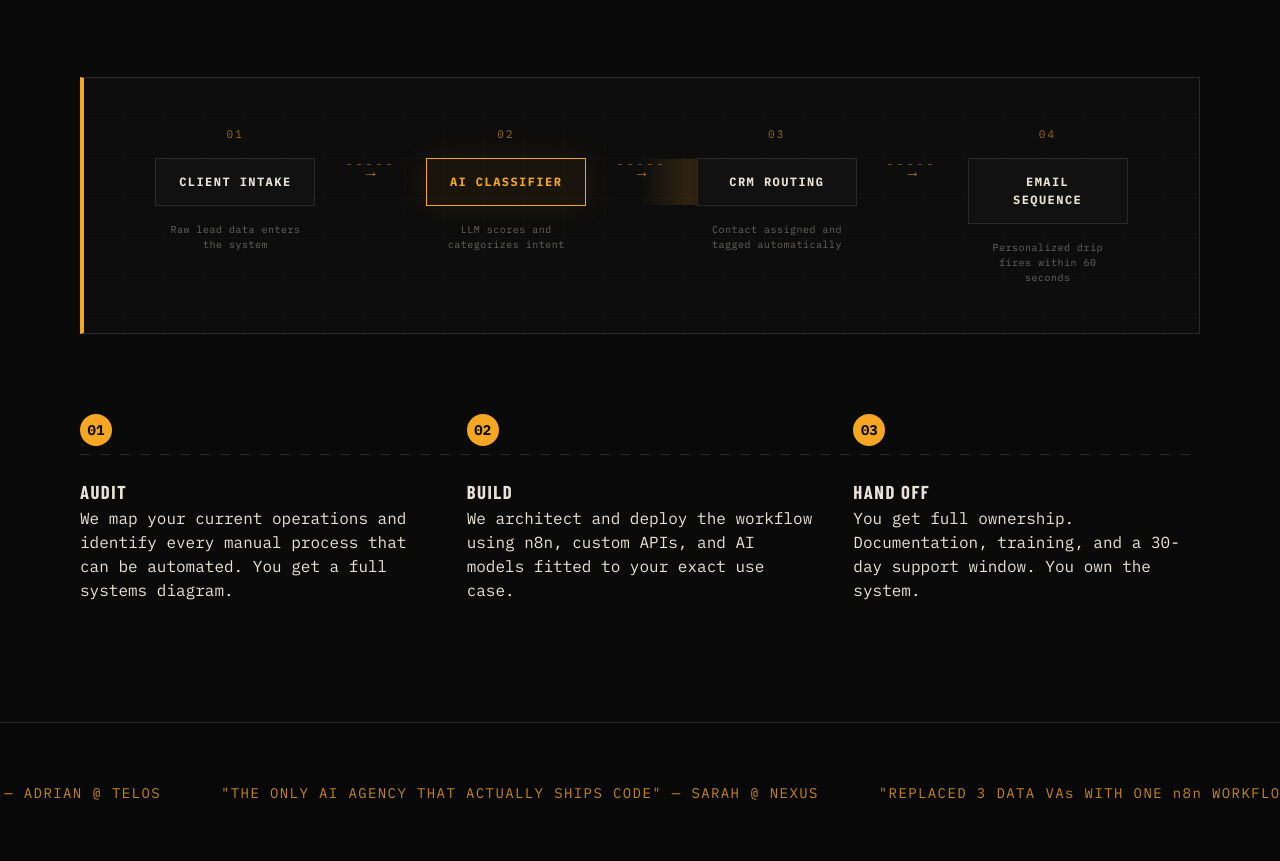
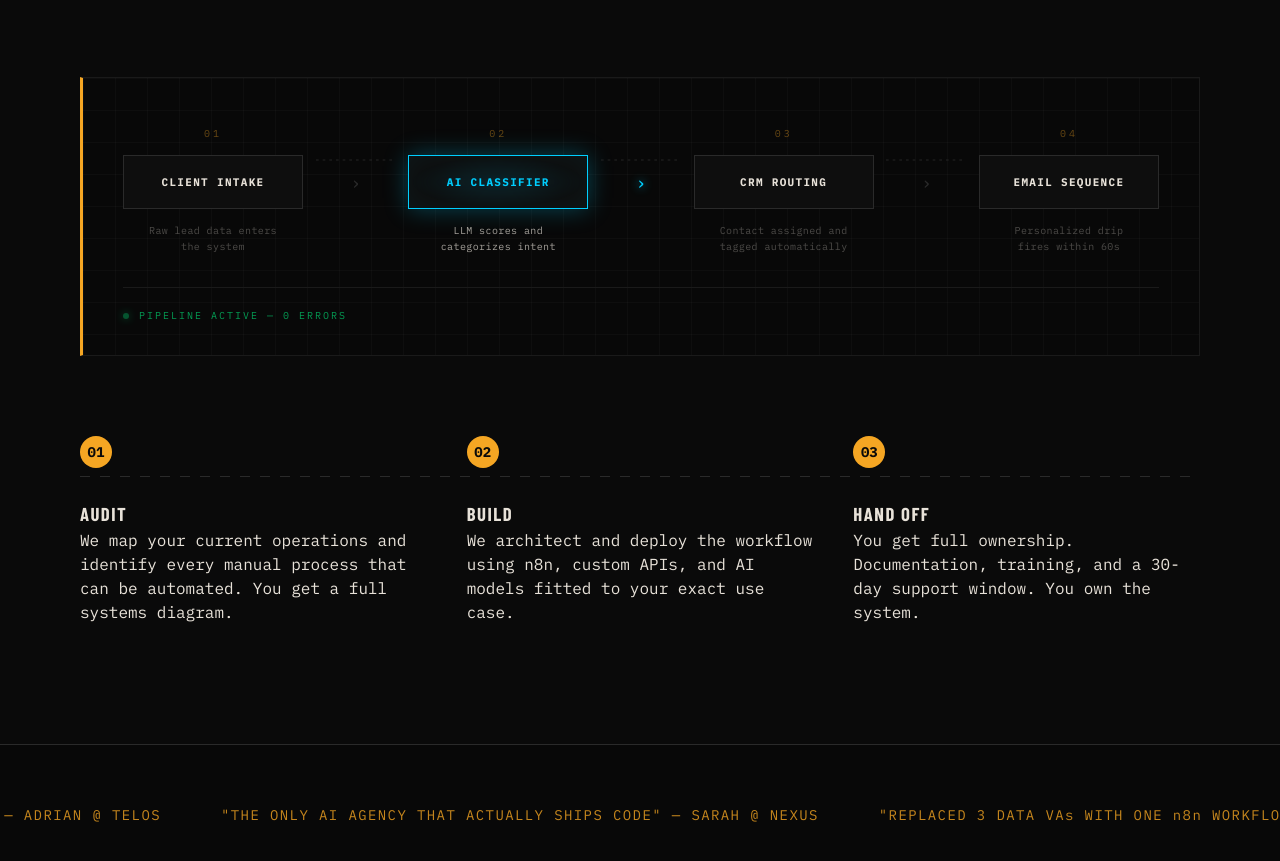
Before and after one commit to dexvercel3-code/Ai-service-provider-prototype, a website built with Vite: page index.html in a window 1280 px wide. Shown: the part 2473-3334 px from the top of the page. Built offline with nearby package versions, Linux system fonts and the light colour scheme; a web font is replaced by a local one.

Commit message:
feat: Redesign the mini-flowchart component with a new HTML structure, CSS styling, and JavaScript-driven animations and status display.

```diff
--- a/index.html
+++ b/index.html
@@ -174,37 +174,72 @@
         </div>
 
         <div class="mini-flowchart">
-          <div class="flow-step">
-            <div class="flow-step-number">01</div>
-            <div class="flow-step-box">CLIENT INTAKE</div>
-            <div class="flow-step-label">Raw lead data enters the system</div>
+          <div class="flowchart-inner">
+
+            <div class="flow-node" id="flow-node-1">
+              <div class="flow-node-number">01</div>
+              <div class="flow-node-box">
+                <div class="flow-node-pulse"></div>
+                <span>CLIENT INTAKE</span>
+              </div>
+              <div class="flow-node-label">Raw lead data enters the system</div>
+            </div>
+
+            <div class="flow-pipe" id="pipe-1">
+              <svg class="pipe-svg" viewBox="0 0 120 20" preserveAspectRatio="none">
+                <line x1="0" y1="10" x2="120" y2="10" stroke="#2A2A2A" stroke-width="1" stroke-dasharray="4 6"/>
+                <circle class="pipe-dot" r="4" cy="10" cx="0" fill="#F5A623"/>
+              </svg>
+              <span class="pipe-arrow">›</span>
+            </div>
+
+            <div class="flow-node" id="flow-node-2">
+              <div class="flow-node-number">02</div>
+              <div class="flow-node-box">
+                <div class="flow-node-pulse"></div>
+                <span>AI CLASSIFIER</span>
+              </div>
+              <div class="flow-node-label">LLM scores and categorizes intent</div>
+            </div>
+
+            <div class="flow-pipe" id="pipe-2">
+              <svg class="pipe-svg" viewBox="0 0 120 20" preserveAspectRatio="none">
+                <line x1="0" y1="10" x2="120" y2="10" stroke="#2A2A2A" stroke-width="1" stroke-dasharray="4 6"/>
+                <circle class="pipe-dot" r="4" cy="10" cx="0" fill="#00FF87"/>
+              </svg>
+              <span class="pipe-arrow">›</span>
+            </div>
+
+            <div class="flow-node" id="flow-node-3">
+              <div class="flow-node-number">03</div>
+              <div class="flow-node-box">
+                <div class="flow-node-pulse"></div>
+                <span>CRM ROUTING</span>
+              </div>
+              <div class="flow-node-label">Contact assigned and tagged automatically</div>
+            </div>
+
+            <div class="flow-pipe" id="pipe-3">
+              <svg class="pipe-svg" viewBox="0 0 120 20" preserveAspectRatio="none">
+                <line x1="0" y1="10" x2="120" y2="10" stroke="#2A2A2A" stroke-width="1" stroke-dasharray="4 6"/>
+                <circle class="pipe-dot" r="4" cy="10" cx="0" fill="#7B61FF"/>
+              </svg>
+              <span class="pipe-arrow">›</span>
+            </div>
+
+            <div class="flow-node" id="flow-node-4">
+              <div class="flow-node-number">04</div>
+              <div class="flow-node-box">
+                <div class="flow-node-pulse"></div>
+                <span>EMAIL SEQUENCE</span>
+              </div>
+              <div class="flow-node-label">Personalized drip fires within 60s</div>
+            </div>
+
           </div>
-          <div class="flow-connector">
-            <div class="flow-connector-line"></div>
-            <div class="flow-connector-arrow">→</div>
-          </div>
-          <div class="flow-step">
-            <div class="flow-step-number">02</div>
-            <div class="flow-step-box highlight">AI CLASSIFIER</div>
-            <div class="flow-step-label">LLM scores and categorizes intent</div>
-          </div>
-          <div class="flow-connector">
-            <div class="flow-connector-line"></div>
-            <div class="flow-connector-arrow">→</div>
-          </div>
-          <div class="flow-step">
-            <div class="flow-step-number">03</div>
-            <div class="flow-step-box">CRM ROUTING</div>
-            <div class="flow-step-label">Contact assigned and tagged automatically</div>
-          </div>
-          <div class="flow-connector">
-            <div class="flow-connector-line"></div>
-            <div class="flow-connector-arrow">→</div>
-          </div>
-          <div class="flow-step">
-            <div class="flow-step-number">04</div>
-            <div class="flow-step-box">EMAIL SEQUENCE</div>
-            <div class="flow-step-label">Personalized drip fires within 60 seconds</div>
+          <div class="flowchart-status">
+            <span class="status-dot"></span>
+            <span class="status-text">PIPELINE ACTIVE — 0 ERRORS</span>
           </div>
         </div>
 
--- a/main.js
+++ b/main.js
@@ -15,7 +15,72 @@ document.addEventListener('DOMContentLoaded', () => {
   initMobileCTA();
   initFooterNav();
   initScrollTo();
+  initFlowchart();
 });
+
+function initFlowchart() {
+  const nodes = [
+    { node: document.getElementById('flow-node-1'), color: '#F5A623' },
+    { node: document.getElementById('flow-node-2'), color: '#00CFFF' },
+    { node: document.getElementById('flow-node-3'), color: '#00FF87' },
+    { node: document.getElementById('flow-node-4'), color: '#7B61FF' },
+  ];
+
+  const pipes = [
+    { el: document.getElementById('pipe-1'), color: '#F5A623' },
+    { el: document.getElementById('pipe-2'), color: '#00CFFF' },
+    { el: document.getElementById('pipe-3'), color: '#00FF87' },
+  ];
+
+  let step = 0;
+
+  function clearAll() {
+    nodes.forEach(n => {
+      n.node.classList.remove('active');
+      n.node.style.removeProperty('--node-color');
+    });
+    pipes.forEach(p => {
+      p.el.classList.remove('active');
+      p.el.style.removeProperty('--pipe-color');
+      const dot = p.el.querySelector('.pipe-dot');
+      if (dot) {
+        dot.classList.remove('traveling');
+        void dot.offsetWidth; // force reflow to restart animation
+      }
+    });
+  }
+
+  function runStep() {
+    clearAll();
+
+    // Activate current node
+    const currentNode = nodes[step];
+    if (currentNode && currentNode.node) {
+      currentNode.node.classList.add('active');
+      currentNode.node.style.setProperty('--node-color', currentNode.color);
+    }
+
+    // Activate pipe leading out of current node (if not last)
+    if (step < pipes.length) {
+      const currentPipe = pipes[step];
+      if (currentPipe && currentPipe.el) {
+        currentPipe.el.classList.add('active');
+        currentPipe.el.style.setProperty('--pipe-color', currentPipe.color);
+        const dot = currentPipe.el.querySelector('.pipe-dot');
+        if (dot) {
+          dot.style.fill = currentPipe.color;
+          dot.classList.add('traveling');
+        }
+      }
+    }
+
+    step = (step + 1) % nodes.length;
+  }
+
+  // Start immediately then loop
+  runStep();
+  setInterval(runStep, 1200);
+}
 
 // Scroll to Section
 function initScrollTo() {
--- a/style.css
+++ b/style.css
@@ -1030,170 +1030,225 @@ footer {
 
 /* Flowchart */
 .mini-flowchart {
-  display: flex;
-  align-items: flex-start;
-  justify-content: center;
-  gap: 0;
   margin: 80px 0;
-  padding: 48px 40px;
-  background-color: #0D0D0D;
-  border: 1px solid var(--concrete-gray);
-  border-left: 4px solid var(--amber);
+  padding: 48px 40px 32px;
+  background-color: #080808;
+  border: 1px solid #1a1a1a;
+  border-left: 3px solid var(--amber);
   position: relative;
   overflow: hidden;
-  flex-wrap: wrap;
 }
 
-/* Subtle grid background on the flowchart */
 .mini-flowchart::before {
   content: '';
   position: absolute;
   inset: 0;
   background-image:
-    linear-gradient(var(--concrete-gray) 1px, transparent 1px),
-    linear-gradient(90deg, var(--concrete-gray) 1px, transparent 1px);
-  background-size: 40px 40px;
-  opacity: 0.15;
+    linear-gradient(rgba(255,255,255,0.025) 1px, transparent 1px),
+    linear-gradient(90deg, rgba(255,255,255,0.025) 1px, transparent 1px);
+  background-size: 32px 32px;
   pointer-events: none;
 }
 
-.flow-step {
+.flowchart-inner {
   display: flex;
-  flex-direction: column;
   align-items: center;
-  gap: 16px;
-  position: relative;
-  z-index: 1;
-  flex: 1;
-  min-width: 140px;
-}
-
-.flow-step-number {
-  font-family: 'IBM Plex Mono', monospace;
-  font-size: 11px;
-  color: var(--amber);
-  letter-spacing: 0.2em;
-  opacity: 0.6;
-}
-
-.flow-step-box {
-  font-family: 'IBM Plex Mono', monospace;
-  font-size: 12px;
-  font-weight: 700;
-  letter-spacing: 0.12em;
-  color: var(--warm-white);
-  background-color: #111;
-  border: 1px solid var(--concrete-gray);
-  padding: 14px 20px;
-  text-align: center;
-  width: 100%;
-  max-width: 160px;
-  position: relative;
-  transition: border-color 0.3s ease, box-shadow 0.3s ease;
-}
-
-.flow-step-box:hover {
-  border-color: var(--amber);
-  box-shadow: 0 0 20px rgba(245, 166, 35, 0.08);
-}
-
-.flow-step-box.highlight {
-  border-color: var(--amber);
-  color: var(--amber);
-  background-color: rgba(245, 166, 35, 0.05);
-  box-shadow: 0 0 30px rgba(245, 166, 35, 0.1);
-}
-
-/* Running light animation on highlight box */
-.flow-step-box.highlight::after {
-  content: '';
-  position: absolute;
-  top: 0;
-  left: -100%;
-  width: 60%;
-  height: 100%;
-  background: linear-gradient(90deg, transparent, rgba(245, 166, 35, 0.15), transparent);
-  animation: flow-scan 2.5s ease-in-out infinite;
-}
-
-@keyframes flow-scan {
-  0% { left: -60%; }
-  100% { left: 160%; }
-}
-
-.flow-step-label {
-  font-family: 'IBM Plex Mono', monospace;
-  font-size: 10px;
-  color: var(--warm-white);
-  opacity: 0.4;
-  text-align: center;
-  letter-spacing: 0.05em;
-  line-height: 1.5;
-  max-width: 140px;
-}
-
-.flow-connector {
-  display: flex;
-  flex-direction: column;
-  align-items: center;
-  justify-content: flex-start;
-  padding-top: 38px;
+  justify-content: space-between;
   gap: 0;
-  flex-shrink: 0;
-  width: 48px;
   position: relative;
   z-index: 1;
 }
 
-.flow-connector-line {
-  width: 100%;
-  height: 1px;
-  background: repeating-linear-gradient(
-    90deg,
-    var(--amber) 0px,
-    var(--amber) 4px,
-    transparent 4px,
-    transparent 10px
-  );
+/* NODE */
+.flow-node {
+  display: flex;
+  flex-direction: column;
+  align-items: center;
+  gap: 14px;
+  flex: 1;
+  max-width: 180px;
+}
+
+.flow-node-number {
+  font-family: 'IBM Plex Mono', monospace;
+  font-size: 10px;
+  letter-spacing: 0.3em;
+  color: var(--amber);
   opacity: 0.4;
 }
 
-.flow-connector-arrow {
-  color: var(--amber);
-  font-size: 16px;
-  line-height: 1;
-  margin-top: -2px;
+.flow-node-box {
+  position: relative;
+  width: 100%;
+  padding: 18px 12px;
+  background-color: #0e0e0e;
+  border: 1px solid #2a2a2a;
+  text-align: center;
+  font-family: 'IBM Plex Mono', monospace;
+  font-size: 11px;
+  font-weight: 700;
+  letter-spacing: 0.12em;
+  color: var(--warm-white);
+  transition: border-color 0.2s ease, box-shadow 0.2s ease, color 0.2s ease;
+  overflow: hidden;
+}
+
+/* Active state - triggered by JS */
+.flow-node.active .flow-node-box {
+  border-color: var(--node-color, var(--amber));
+  color: var(--node-color, var(--amber));
+  box-shadow: 0 0 24px color-mix(in srgb, var(--node-color, var(--amber)) 30%, transparent),
+              inset 0 0 30px color-mix(in srgb, var(--node-color, var(--amber)) 5%, transparent);
+}
+
+.flow-node-pulse {
+  position: absolute;
+  inset: 0;
+  opacity: 0;
+  background: radial-gradient(ellipse at center, var(--node-color, var(--amber)) 0%, transparent 70%);
+  transition: opacity 0.3s ease;
+}
+
+.flow-node.active .flow-node-pulse {
+  opacity: 0.08;
+  animation: pulse-breathe 1.5s ease-in-out infinite;
+}
+
+@keyframes pulse-breathe {
+  0%, 100% { opacity: 0.05; }
+  50% { opacity: 0.14; }
+}
+
+.flow-node-label {
+  font-family: 'IBM Plex Mono', monospace;
+  font-size: 10px;
+  color: var(--warm-white);
+  opacity: 0.3;
+  text-align: center;
+  letter-spacing: 0.04em;
+  line-height: 1.6;
+  max-width: 140px;
+  transition: opacity 0.3s ease;
+}
+
+.flow-node.active .flow-node-label {
   opacity: 0.7;
 }
 
+/* PIPE */
+.flow-pipe {
+  flex: 0 0 80px;
+  display: flex;
+  flex-direction: column;
+  align-items: center;
+  gap: 4px;
+  position: relative;
+  z-index: 1;
+  padding-bottom: 40px;
+}
+
+.pipe-svg {
+  width: 100%;
+  height: 20px;
+  overflow: visible;
+}
+
+.pipe-dot {
+  opacity: 0;
+}
+
+.pipe-dot.traveling {
+  opacity: 1;
+  animation: dot-travel 0.8s cubic-bezier(0.4, 0, 0.2, 1) forwards;
+}
+
+@keyframes dot-travel {
+  0% { cx: 0; opacity: 1; }
+  90% { opacity: 1; }
+  100% { cx: 120; opacity: 0; }
+}
+
+.pipe-arrow {
+  font-size: 18px;
+  color: #2a2a2a;
+  line-height: 1;
+  transition: color 0.3s ease;
+}
+
+.flow-pipe.active .pipe-arrow {
+  color: var(--pipe-color, var(--amber));
+  text-shadow: 0 0 10px var(--pipe-color, var(--amber));
+}
+
+/* STATUS BAR */
+.flowchart-status {
+  display: flex;
+  align-items: center;
+  gap: 10px;
+  margin-top: 32px;
+  padding-top: 20px;
+  border-top: 1px solid #1a1a1a;
+  position: relative;
+  z-index: 1;
+}
+
+.status-dot {
+  width: 6px;
+  height: 6px;
+  border-radius: 50%;
+  background-color: #00FF87;
+  box-shadow: 0 0 8px #00FF87;
+  animation: status-blink 2s ease-in-out infinite;
+}
+
+@keyframes status-blink {
+  0%, 100% { opacity: 1; }
+  50% { opacity: 0.3; }
+}
+
+.status-text {
+  font-family: 'IBM Plex Mono', monospace;
+  font-size: 10px;
+  letter-spacing: 0.2em;
+  color: #00FF87;
+  opacity: 0.6;
+}
+
 @media (max-width: 768px) {
-  .mini-flowchart {
+  .flowchart-inner {
     flex-direction: column;
-    align-items: center;
-    padding: 32px 24px;
+    align-items: flex-start;
     gap: 0;
   }
 
-  .flow-connector {
-    flex-direction: row;
-    width: auto;
-    padding-top: 0;
-    padding: 8px 0;
-    transform: rotate(90deg);
+  .flow-pipe {
+    flex: 0;
+    padding-bottom: 0;
+    padding-left: 60px;
+    transform: rotate(90deg) translateX(-10px);
+    height: 40px;
+    width: 40px;
   }
 
-  .flow-step {
+  .flow-node {
+    flex-direction: row;
+    max-width: 100%;
     width: 100%;
     align-items: flex-start;
+    gap: 20px;
   }
 
-  .flow-step-box {
-    max-width: 100%;
+  .flow-node-box {
+    width: auto;
+    flex: 1;
     text-align: left;
+    padding: 14px 16px;
   }
 
-  .flow-step-label {
+  .flow-node-label {
     text-align: left;
     max-width: 100%;
+    flex: 2;
+    padding-top: 4px;
   }
 }
```
